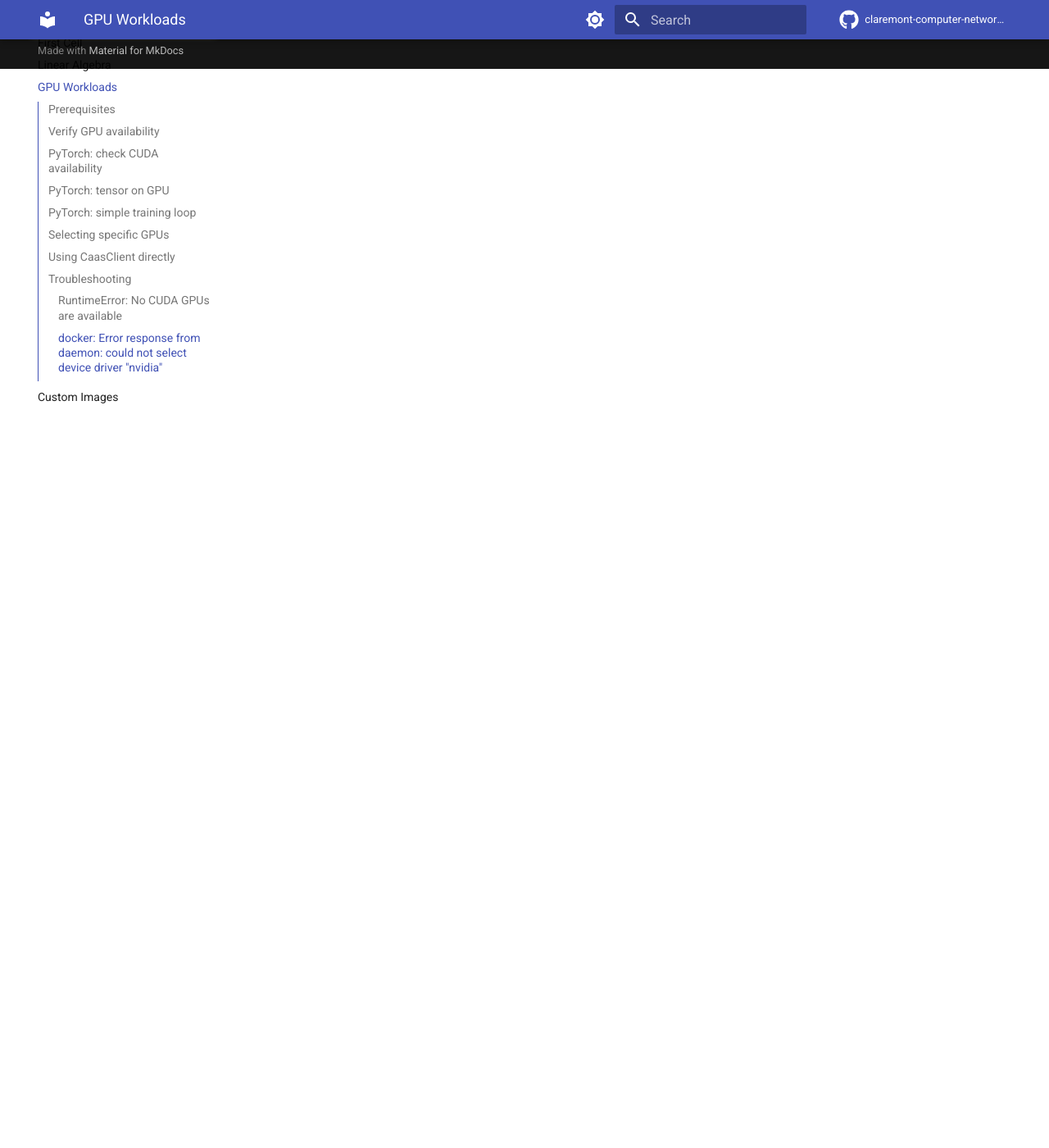
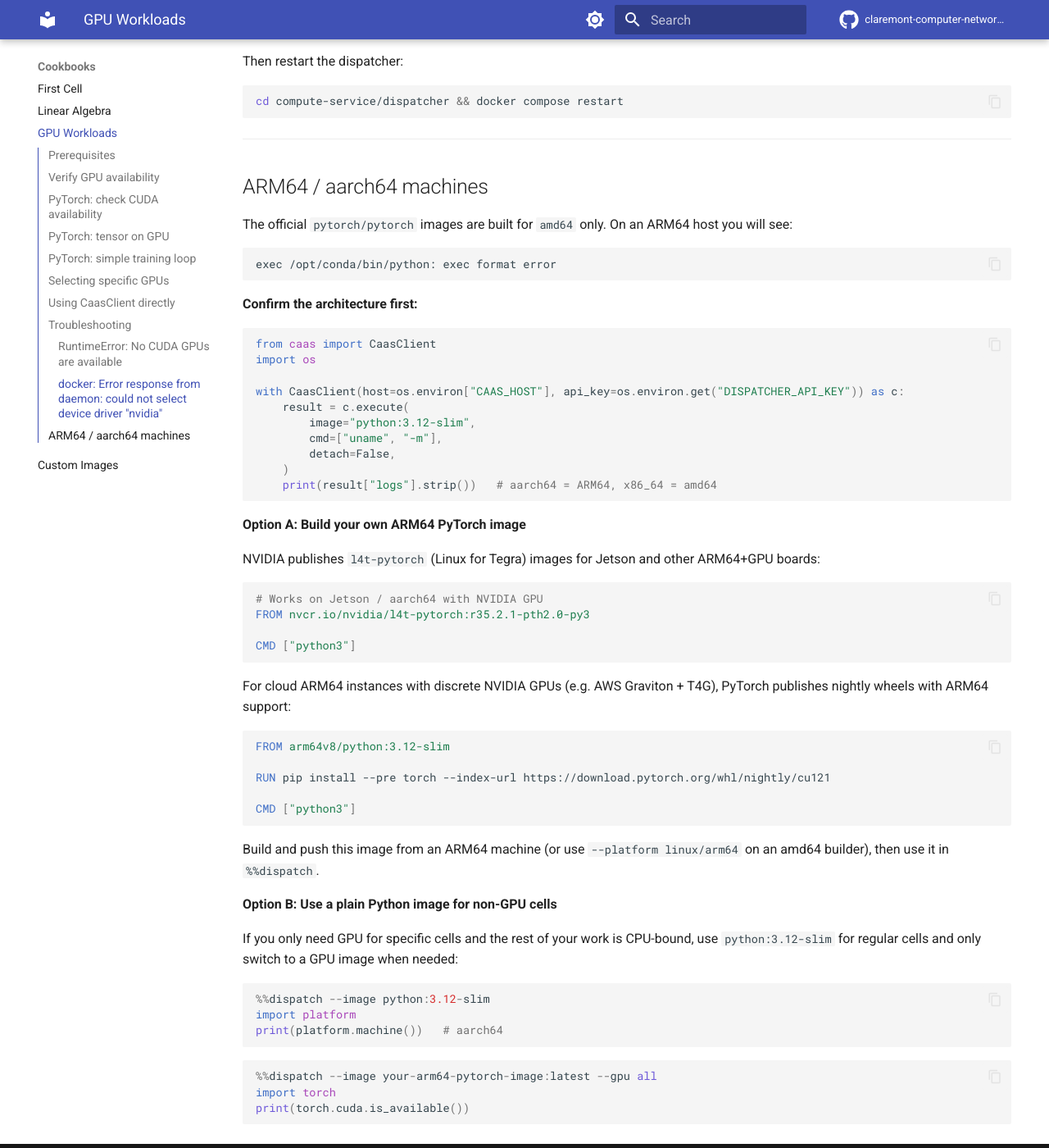
Before and after one commit to claremont-computer-network/compute-service, an MkDocs documentation site: the page built from docs/cookbooks/gpu-workload.md, in a window 1280 px wide and 1400 px high, scrolled down 4102 px. Shown: the whole window at 82% size. Built offline with MkDocs 1.6.1 and Material for MkDocs 9.7.7, drawn with Linux system fonts in a browser that asks for light colours; comment, search, counter and statistics services are not loaded; some of the changed text lies outside the part shown.

Commit message:
docs: add ARM64 exec format error — pytorch/pytorch is amd64-only, document alternatives and arch check

````diff
--- a/docs/cookbooks/gpu-workload.md
+++ b/docs/cookbooks/gpu-workload.md
@@ -56,6 +56,12 @@ If you see `nvidia-smi: not found`, the GPU provisioning step did not complete.
 playbook with `caas_gpu_enabled: true`.
 
 ---
+
+!!! warning "ARM64 / aarch64 machines"
+    The official `pytorch/pytorch` images on Docker Hub are `amd64`-only. If your remote
+    machine is ARM64 (e.g. an Ampere cloud instance, AWS Graviton + NVIDIA GPU, or similar),
+    you will get `exec format error` when trying to run them. See the
+    [ARM64 section below](#arm64-aarch64-machines) for alternatives.
 
 ## PyTorch: check CUDA availability
 
@@ -196,3 +202,70 @@ Then restart the dispatcher:
 ```bash
 cd compute-service/dispatcher && docker compose restart
 ```
+
+---
+
+## ARM64 / aarch64 machines
+
+The official `pytorch/pytorch` images are built for `amd64` only. On an ARM64 host you will see:
+
+```
+exec /opt/conda/bin/python: exec format error
+```
+
+**Confirm the architecture first:**
+
+```python
+from caas import CaasClient
+import os
+
+with CaasClient(host=os.environ["CAAS_HOST"], api_key=os.environ.get("DISPATCHER_API_KEY")) as c:
+    result = c.execute(
+        image="python:3.12-slim",
+        cmd=["uname", "-m"],
+        detach=False,
+    )
+    print(result["logs"].strip())   # aarch64 = ARM64, x86_64 = amd64
+```
+
+**Option A: Build your own ARM64 PyTorch image**
+
+NVIDIA publishes `l4t-pytorch` (Linux for Tegra) images for Jetson and other ARM64+GPU boards:
+
+```dockerfile
+# Works on Jetson / aarch64 with NVIDIA GPU
+FROM nvcr.io/nvidia/l4t-pytorch:r35.2.1-pth2.0-py3
+
+CMD ["python3"]
+```
+
+For cloud ARM64 instances with discrete NVIDIA GPUs (e.g. AWS Graviton + T4G), PyTorch
+publishes nightly wheels with ARM64 support:
+
+```dockerfile
+FROM arm64v8/python:3.12-slim
+
+RUN pip install --pre torch --index-url https://download.pytorch.org/whl/nightly/cu121
+
+CMD ["python3"]
+```
+
+Build and push this image from an ARM64 machine (or use `--platform linux/arm64` on an amd64
+builder), then use it in `%%dispatch`.
+
+**Option B: Use a plain Python image for non-GPU cells**
+
+If you only need GPU for specific cells and the rest of your work is CPU-bound, use
+`python:3.12-slim` for regular cells and only switch to a GPU image when needed:
+
+```python
+%%dispatch --image python:3.12-slim
+import platform
+print(platform.machine())   # aarch64
+```
+
+```python
+%%dispatch --image your-arm64-pytorch-image:latest --gpu all
+import torch
+print(torch.cuda.is_available())
+```
````
Also changed, not shown: docs/operations/troubleshooting.md (+20 -0 lines).
